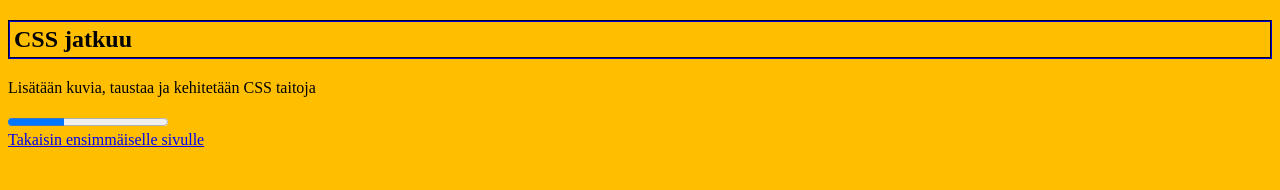
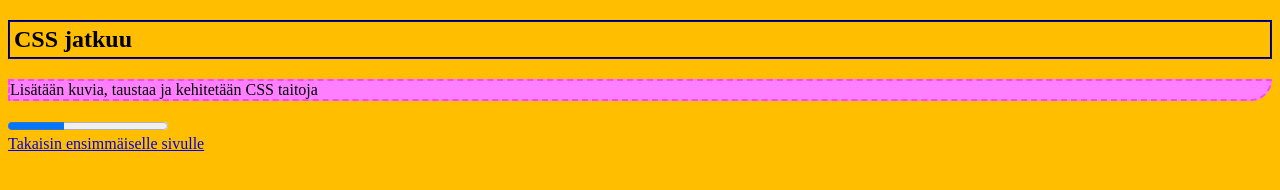
Before and after one commit to retromiksu/retromiksu.github.io, a plain HTML site: page second.html in a window 1280 px wide. Drawn offline with Linux system fonts and the light colour scheme.

Commit message:
Update style2.css

```diff
--- a/style2.css
+++ b/style2.css
@@ -5,3 +5,8 @@ h2 {
   border: 2px groove #000080;
   padding: 4px;
 }
+p {
+  border: 2px dashed #FF44FF;
+  border-radius: 15px 30px 600px 5px;
+  background-color: #FF80FF;
+}
```
